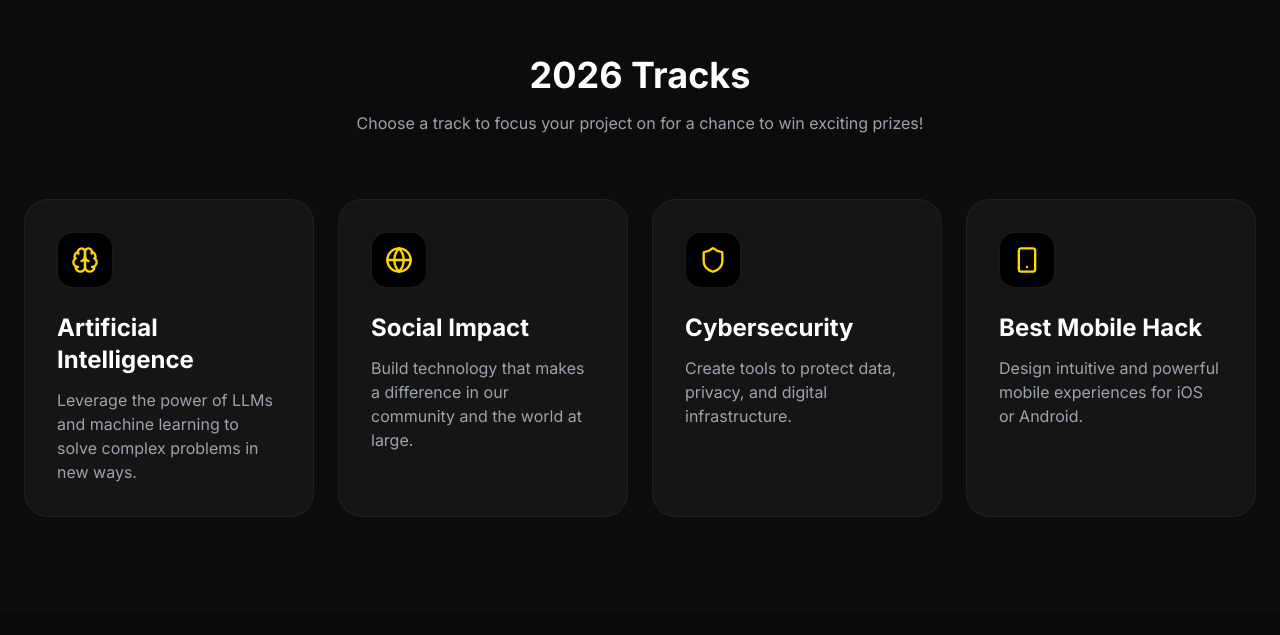
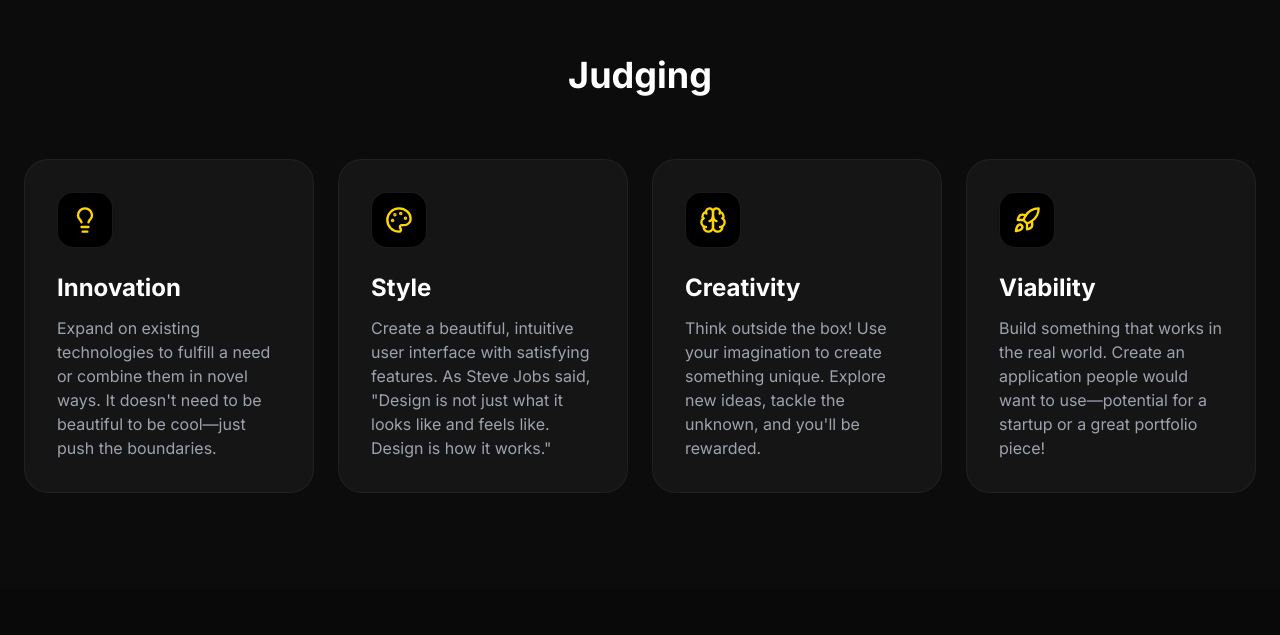
Before and after one commit to ethanfeiges/Cheesehacks, a React (Vite) app: page / in a window 1280 px wide. Shown: the part 1645-2280 px from the top of the page. Built offline with nearby package versions, Linux system fonts and the light colour scheme.

Commit message:
modifications

```diff
--- a/src/components/Home.jsx
+++ b/src/components/Home.jsx
@@ -1,7 +1,7 @@
 import React from 'react';
 import Hero from './Hero';
 import About from './About';
-import Tracks from './Tracks';
+import Judging from './Judging';
 import Schedule from './Schedule';
 import FAQ from './FAQ';
 import Sponsors from './Sponsors';
@@ -11,7 +11,7 @@ const Home = () => {
     <>
       <Hero />
       <About />
-      <Tracks />
+      <Judging />
       <Schedule />
       <FAQ />
       <Sponsors />
--- /dev/null
+++ b/src/components/Judging.jsx
@@ -0,0 +1,72 @@
+import React from 'react';
+import { motion } from 'framer-motion';
+import { Lightbulb, Palette, Brain, Rocket } from 'lucide-react';
+
+const JudgingCard = ({ icon: Icon, title, description, index }) => (
+  <motion.div
+    initial={{ opacity: 0, y: 30 }}
+    whileInView={{ opacity: 1, y: 0 }}
+    viewport={{ once: true }}
+    transition={{ duration: 0.5, delay: index * 0.1 }}
+    className="group relative p-8 rounded-3xl bg-[#151515] border border-white/5 hover:border-cheese-yellow/30 transition-all hover:-translate-y-1 h-full"
+  >
+    <div className="absolute inset-0 bg-gradient-to-br from-cheese-yellow/5 to-transparent opacity-0 group-hover:opacity-100 rounded-3xl transition-opacity" />
+    <div className="relative z-10 flex flex-col h-full">
+      <div className="w-14 h-14 rounded-2xl bg-black border border-white/10 flex items-center justify-center mb-6 group-hover:scale-110 transition-transform">
+        <Icon className="w-7 h-7 text-cheese-yellow" />
+      </div>
+      <h3 className="text-2xl font-bold mb-3">{title}</h3>
+      <p className="text-gray-400 flex-grow">{description}</p>
+    </div>
+  </motion.div>
+);
+
+const Judging = () => {
+  const categories = [
+    {
+      icon: Lightbulb,
+      title: "Innovation",
+      description: "Expand on existing technologies to fulfill a need or combine them in novel ways. It doesn't need to be beautiful to be cool—just push the boundaries."
+    },
+    {
+      icon: Palette,
+      title: "Style",
+      description: "Create a beautiful, intuitive user interface with satisfying features. As Steve Jobs said, \"Design is not just what it looks like and feels like. Design is how it works.\""
+    },
+    {
+      icon: Brain,
+      title: "Creativity",
+      description: "Think outside the box! Use your imagination to create something unique. Explore new ideas, tackle the unknown, and you'll be rewarded."
+    },
+    {
+      icon: Rocket,
+      title: "Viability",
+      description: "Build something that works in the real world. Create an application people would want to use—potential for a startup or a great portfolio piece!"
+    }
+  ];
+
+  return (
+    <section className="py-24 bg-black/20" id="judging">
+      <div className="container mx-auto px-6">
+        <div className="text-center max-w-2xl mx-auto mb-16">
+          <motion.div
+            initial={{ opacity: 0, y: 20 }}
+            whileInView={{ opacity: 1, y: 0 }}
+            viewport={{ once: true }}
+            transition={{ duration: 0.5 }}
+          >
+            <h2 className="text-3xl md:text-4xl font-bold mb-4">Judging</h2>
+          </motion.div>
+        </div>
+
+        <div className="grid md:grid-cols-2 lg:grid-cols-4 gap-6">
+          {categories.map((category, index) => (
+            <JudgingCard key={index} {...category} index={index} />
+          ))}
+        </div>
+      </div>
+    </section>
+  );
+};
+
+export default Judging;
--- a/src/components/Navbar.jsx
+++ b/src/components/Navbar.jsx
@@ -32,7 +32,7 @@ const Navbar = () => {
 
         <div className="hidden md:flex items-center gap-10">
           <a href="#about" className="text-lg font-medium text-gray-300 hover:text-white transition-colors">About</a>
-          <a href="#tracks" className="text-lg font-medium text-gray-300 hover:text-white transition-colors">Tracks</a>
+          <a href="#judging" className="text-lg font-medium text-gray-300 hover:text-white transition-colors">Judging</a>
           <a href="#faq" className="text-lg font-medium text-gray-300 hover:text-white transition-colors">FAQ</a>
         </div>
       </div>
--- a/src/components/Registration.jsx
+++ b/src/components/Registration.jsx
@@ -5,7 +5,7 @@ import { Link } from 'react-router-dom';
 import { BAD_WORDS } from '../badWords';
 
 const GOOGLE_SCRIPT_URL = "https://script.google.com/macros/s/AKfycbwOEm6Fwu4vRi0YH5_2CF5nEQSxe1PFp-UU-234kd6Rp771elmrzQ2o8Fyf0yJze7mUjA/exec"
-
+// TODO: make a registration deadline for the 23rd of February.
 const Registration = () => {
   const [teamName, setTeamName] = useState('');
   const [members, setMembers] = useState([{ name: '', email: '' }]);
--- a/src/components/Schedule.jsx
+++ b/src/components/Schedule.jsx
@@ -50,15 +50,16 @@ const Schedule = () => {
   const saturdaySchedule = [
     { time: "12:00 PM", title: "Check-in Opens", description: "Grab your badge, swag, and find a spot!", type: "start-end" },
     { time: "1:00 PM", title: "Opening Ceremony", description: "Kickoff, keynote speakers, and logistics.", type: "main" },
-    { time: "2:00 PM", title: "Hacking Begins", description: "Start your engines! Team formation session for those looking.", type: "main" },
-    { time: "3:00 PM", title: "Intro to Web Dev Workshop", description: "Learn the basics of HTML/CSS/JS.", type: "workshop" },
-    { time: "6:00 PM", title: "Dinner", description: "Fuel up with some local Madison favorites.", type: "food" },
-    { time: "8:00 PM", title: "ML with Python Workshop", description: "Build your first neural network.", type: "workshop" },
+    { time: "1:30 PM", title: "Hacking Begins", description: "Start your engines! Team formation session for those looking.", type: "main" },
+    { time: "2:00 PM", title: "Google Cloud Workshop", description: "TBD", type: "workshop" },
+    { time: "3:00 PM", title: "Google Gemini Workshop", description: "TBD", type: "workshop" },
+    { time: "6:00 PM", title: "Dinner", description: "Fuel up with some pizza", type: "food" },
+    { time: "8:00 PM", title: "Google Career Workshop", description: "TBD", type: "workshop" },
     { time: "12:00 AM", title: "Midnight Snack", description: "Cheese curds (obviously).", type: "food" },
   ];
 
   const sundaySchedule = [
-    { time: "8:00 AM", title: "Breakfast", description: "Bagels, coffee, and juice.", type: "food" },
+    { time: "8:00 AM", title: "Breakfast", description: "Bagels and cream cheese", type: "food" },
     { time: "11:00 AM", title: "Hacking Ends", description: "Submission deadline. Hands off keyboards!", type: "start-end" },
     { time: "12:00 PM", title: "Lunch", description: "Pizza party while judges review.", type: "food" },
     { time: "1:00 PM", title: "Closing Ceremony", description: "Demos, winners announced, and prizes!", type: "main" },
--- a/src/components/Tracks.jsx
+++ /dev/null
@@ -1,75 +0,0 @@
-import React from 'react';
-import { motion } from 'framer-motion';
-import { Brain, Globe, Shield, Smartphone } from 'lucide-react';
-
-const TrackCard = ({ icon: Icon, title, description, index }) => (
-  <motion.div
-    initial={{ opacity: 0, y: 30 }}
-    whileInView={{ opacity: 1, y: 0 }}
-    viewport={{ once: true }}
-    transition={{ duration: 0.5, delay: index * 0.1 }}
-    className="group relative p-8 rounded-3xl bg-[#151515] border border-white/5 hover:border-cheese-yellow/30 transition-all hover:-translate-y-1"
-  >
-    <div className="absolute inset-0 bg-gradient-to-br from-cheese-yellow/5 to-transparent opacity-0 group-hover:opacity-100 rounded-3xl transition-opacity" />
-    <div className="relative z-10">
-      <div className="w-14 h-14 rounded-2xl bg-black border border-white/10 flex items-center justify-center mb-6 group-hover:scale-110 transition-transform">
-        <Icon className="w-7 h-7 text-cheese-yellow" />
-      </div>
-      <h3 className="text-2xl font-bold mb-3">{title}</h3>
-      <p className="text-gray-400">{description}</p>
-    </div>
-  </motion.div>
-);
-
-const Tracks = () => {
-  const tracks = [
-    {
-      icon: Brain,
-      title: "Artificial Intelligence",
-      description: "Leverage the power of LLMs and machine learning to solve complex problems in new ways."
-    },
-    {
-      icon: Globe,
-      title: "Social Impact",
-      description: "Build technology that makes a difference in our community and the world at large."
-    },
-    {
-      icon: Shield,
-      title: "Cybersecurity",
-      description: "Create tools to protect data, privacy, and digital infrastructure."
-    },
-    {
-      icon: Smartphone,
-      title: "Best Mobile Hack",
-      description: "Design intuitive and powerful mobile experiences for iOS or Android."
-    }
-  ];
-
-  return (
-    <section className="py-24 bg-black/20" id="tracks">
-      <div className="container mx-auto px-6">
-        <div className="text-center max-w-2xl mx-auto mb-16">
-          <motion.div
-            initial={{ opacity: 0, y: 20 }}
-            whileInView={{ opacity: 1, y: 0 }}
-            viewport={{ once: true }}
-            transition={{ duration: 0.5 }}
-          >
-            <h2 className="text-3xl md:text-4xl font-bold mb-4">2026 Tracks</h2>
-            <p className="text-gray-400">
-              Choose a track to focus your project on for a chance to win exciting prizes!
-            </p>
-          </motion.div>
-        </div>
-
-        <div className="grid md:grid-cols-2 lg:grid-cols-4 gap-6">
-          {tracks.map((track, index) => (
-            <TrackCard key={index} {...track} index={index} />
-          ))}
-        </div>
-      </div>
-    </section>
-  );
-};
-
-export default Tracks;
```
